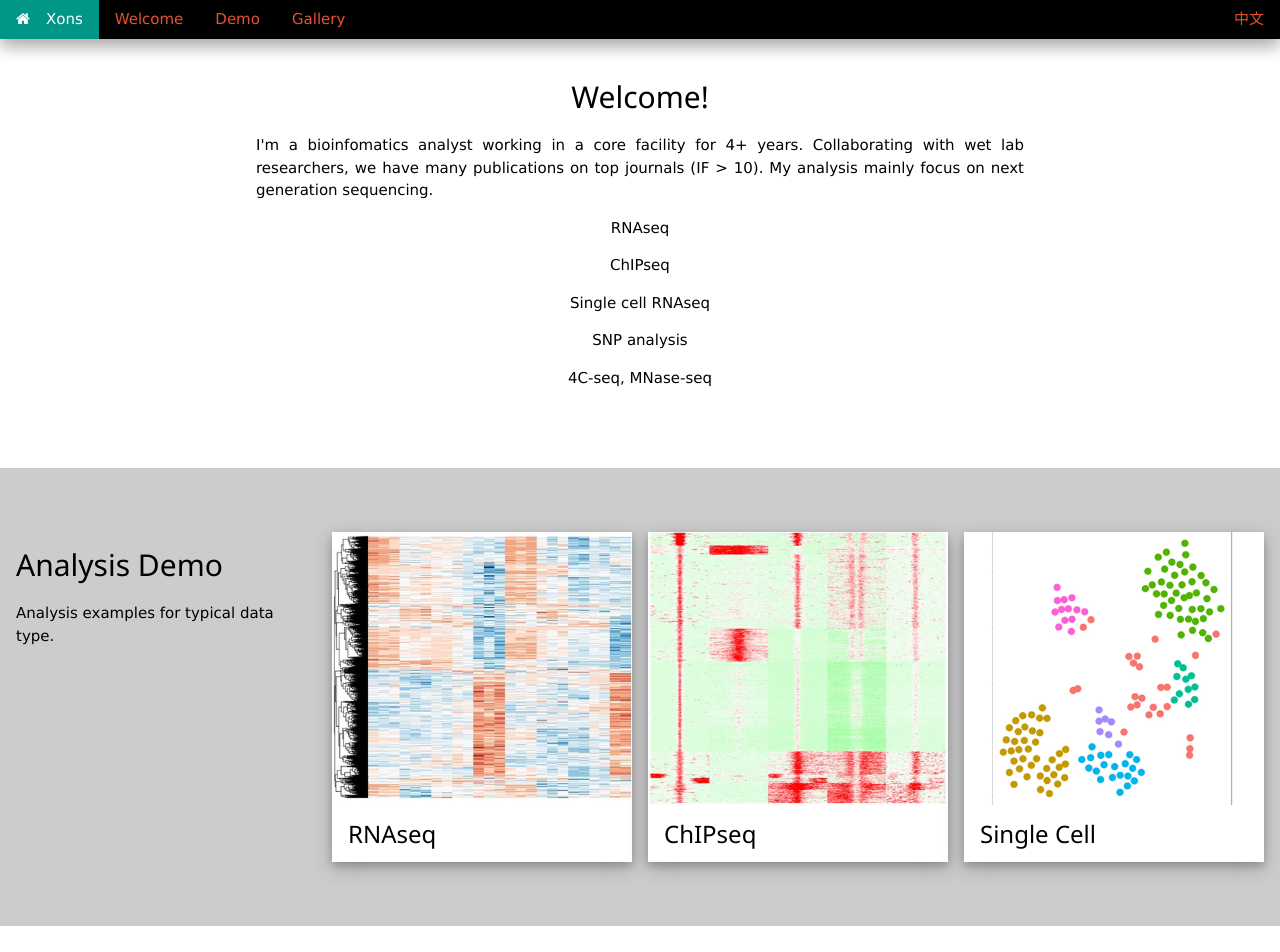
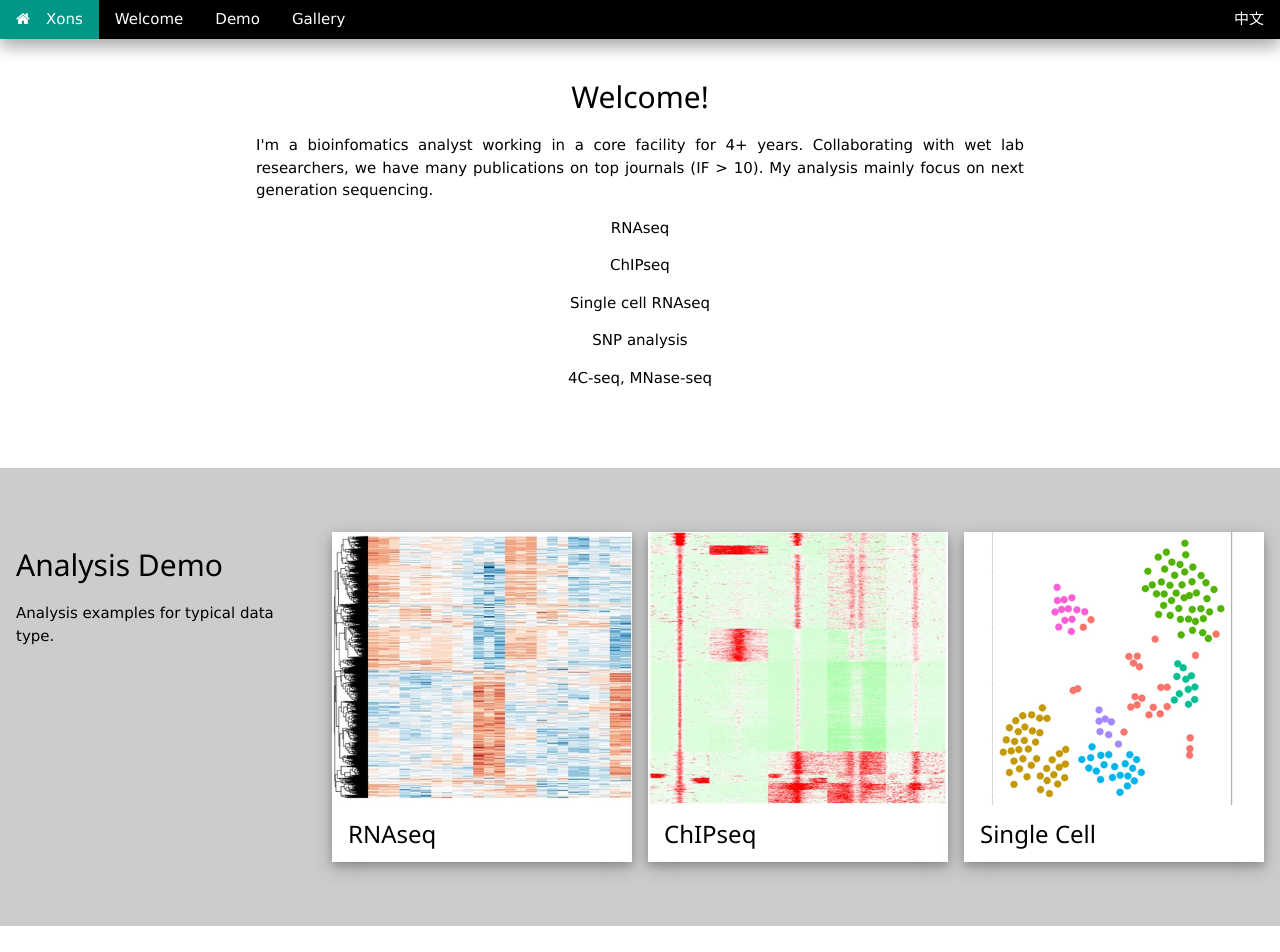
Before and after one commit to xons/xons.github.io, a Jekyll site: the page built from index.html, in a window 1280 px wide and 1400 px high. Shown: the top 952 px of the window. Built offline with Jekyll 4.4.1, drawn with Linux system fonts in a browser that asks for light colours; nearby versions of some CDN libraries; library files that are not in the unit come from our copies.

Commit message:
Update w3-theme-black.css

```diff
--- a/css/w3-theme-black.css
+++ b/css/w3-theme-black.css
@@ -14,37 +14,3 @@
 .w3-hover-theme:hover {color:#000; background-color:#ffc107}
 .w3-hover-text-theme:hover {color:#000000}
 .w3-hover-border-theme:hover {border-color:#000000}
-
-
-.main-container {
-  max-width: 940px;
-  margin-left: auto;
-  margin-right: auto;
-}
-code {
-  color: inherit;
-  background-color: rgba(0, 0, 0, 0.04);
-}
-img {
-  max-width:100%;
-  height: auto;
-}
-.tabbed-pane {
-  padding-top: 12px;
-}
-button.code-folding-btn:focus {
-  outline: none;
-}
-
-a:link {
-    color: #E55232;
-}
-a:link {
-    text-decoration: none;
-}
-a:hover {
-    text-decoration: underline;
-	color: #bb1f02;}
-a:visited {
-    color: #bb1f02;
-}
```
